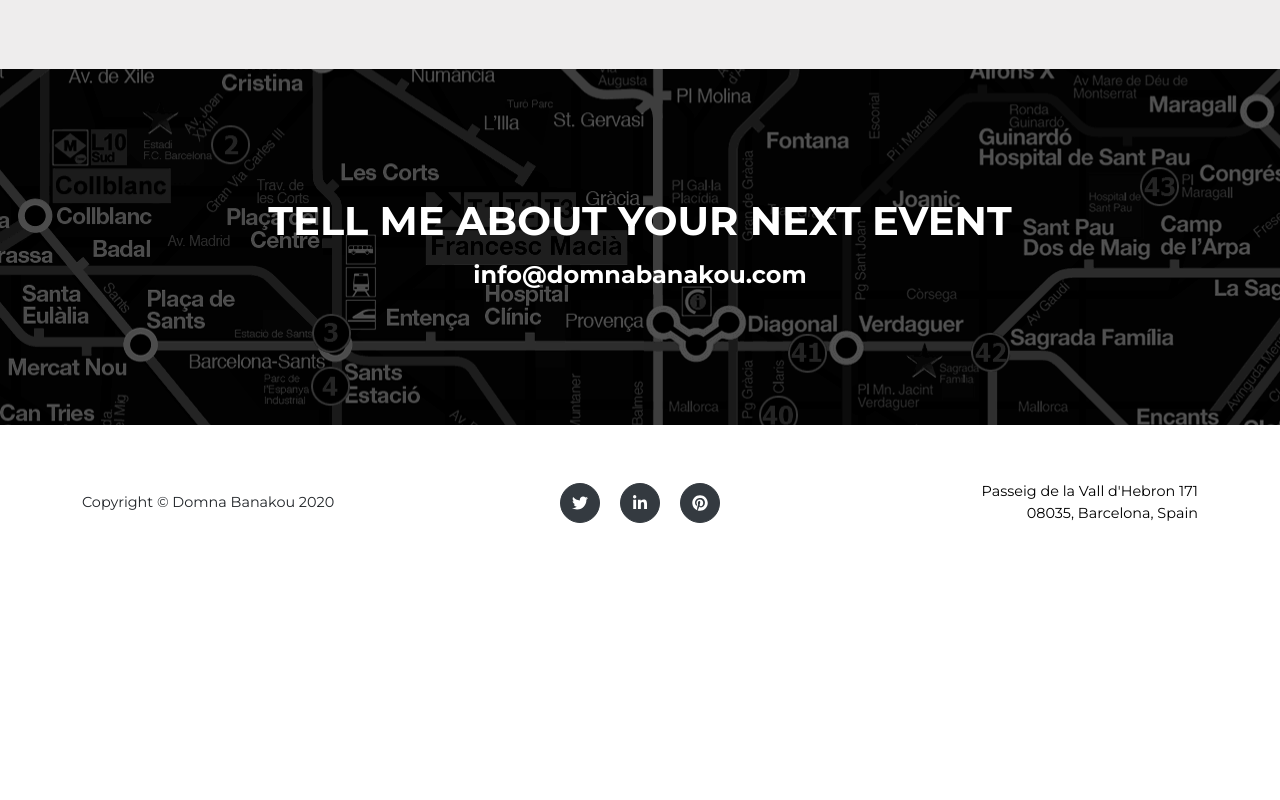
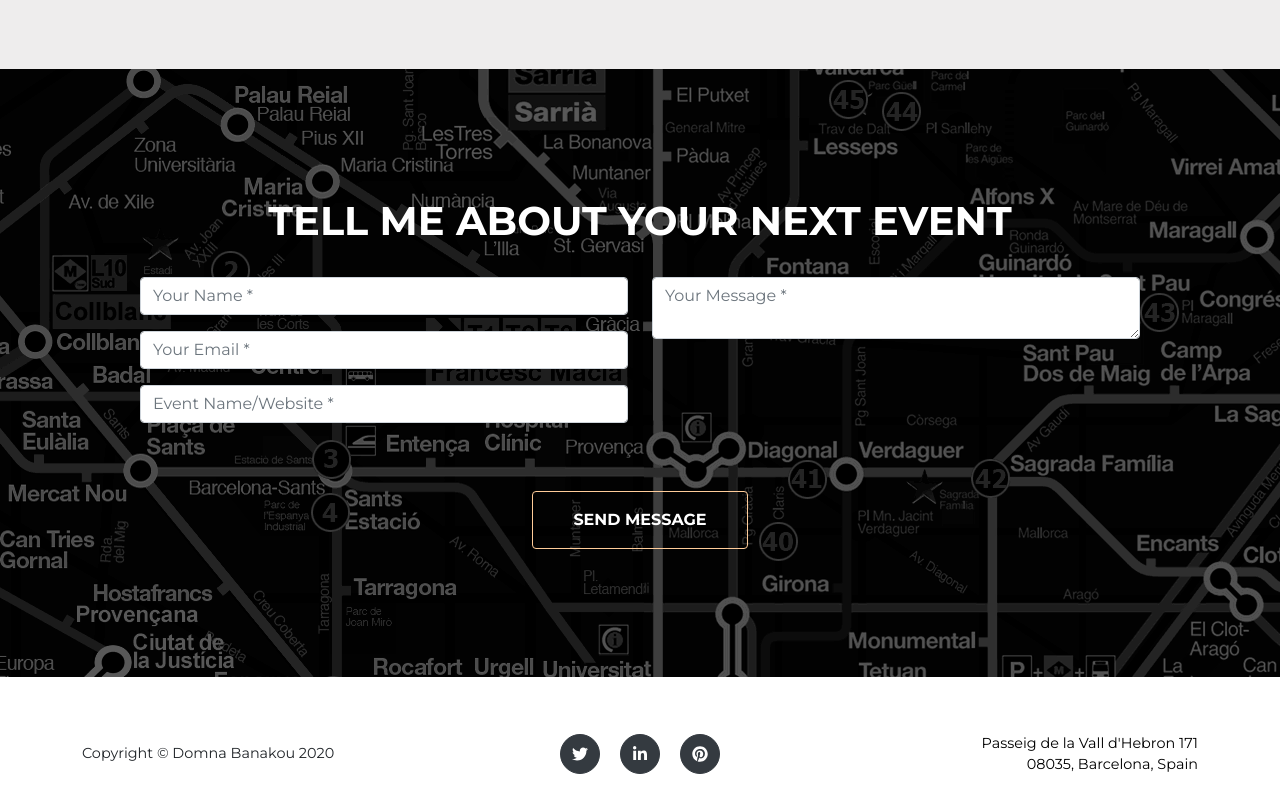
Before and after one commit to domnaban/domnaban.github.io, a plain HTML site: page speaking.html in a window 1280 px wide. Shown: the part 4615-5415 px from the top of the page. Before the commit the page ends 5164 px from the top, so only its background shows below. Drawn offline with nearby package versions, Linux system fonts and the light colour scheme; a web font is replaced by a local one.

Commit message:
Update speaking

```diff
--- a/speaking.html
+++ b/speaking.html
@@ -5,6 +5,7 @@
         <meta name="viewport" content="width=device-width, initial-scale=1, shrink-to-fit=no" />
         <meta name="description" content="" />
         <meta name="author" content="" />
+        <meta name="referrer" content="origin" />
         <title>Speaking</title>
         <link rel="icon" type="image/x-icon" href="assets/img/hmd.ico" />
         <!-- Font Awesome icons (free version)-->
@@ -182,8 +183,36 @@
             <div class="container">
                 <div class="text-center">
                     <h2 class="section-heading text-uppercase">Tell me about your next event</h2>
-                    <h4 class="section-heading">info@domnabanakou.com</h4>
+                    <!-- <h4 class="section-heading">info@domnabanakou.com</h4> -->
                 </div>
+                <form action="https://formspree.io/f/xaylkeog" method="post"></form>
+                <div class="row align-items-stretch mb-5">
+                    <div class="col-md-6">
+                        <div class="form-group">
+                            <input class="form-control" type="text" name="name" placeholder="Your Name *">
+                            <!-- <p class="help-block text-danger"></p> -->
+                        </div>
+                        <div class="form-group">
+                            <input class="form-control" type="email" name="_replyto" placeholder="Your Email *">
+                            <!-- <p class="help-block text-danger"></p> -->
+                        </div>
+                        <div class="form-group mb-md-0">
+                            <input class="form-control" type="event" name="title" placeholder="Event Name/Website *">
+                            <!-- <p class="help-block text-danger"></p> -->
+                        </div>
+                    </div>
+                    <div class="col-md-6">
+                        <div class="form-group form-group-textarea mb-md-0">
+                            <textarea class="form-control"  name="message" placeholder="Your Message *"></textarea>
+                            <!-- <p class="help-block text-danger"></p> -->
+                        </div>
+                    </div>
+                </div>
+                <div class="text-center">
+                    <div id="success"></div>
+                    <button class="btn btn-primary btn-xl text-uppercase" type="submit">Send Message</button>
+                </div>
+            </form>
             </div>
         </section>
         <!-- Footer-->
```
